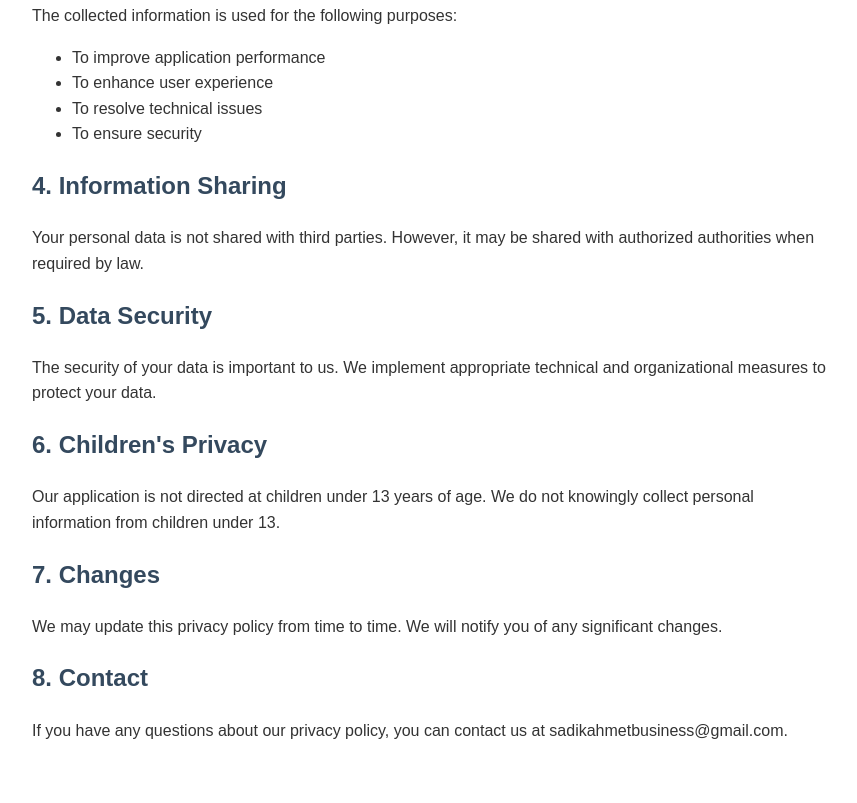
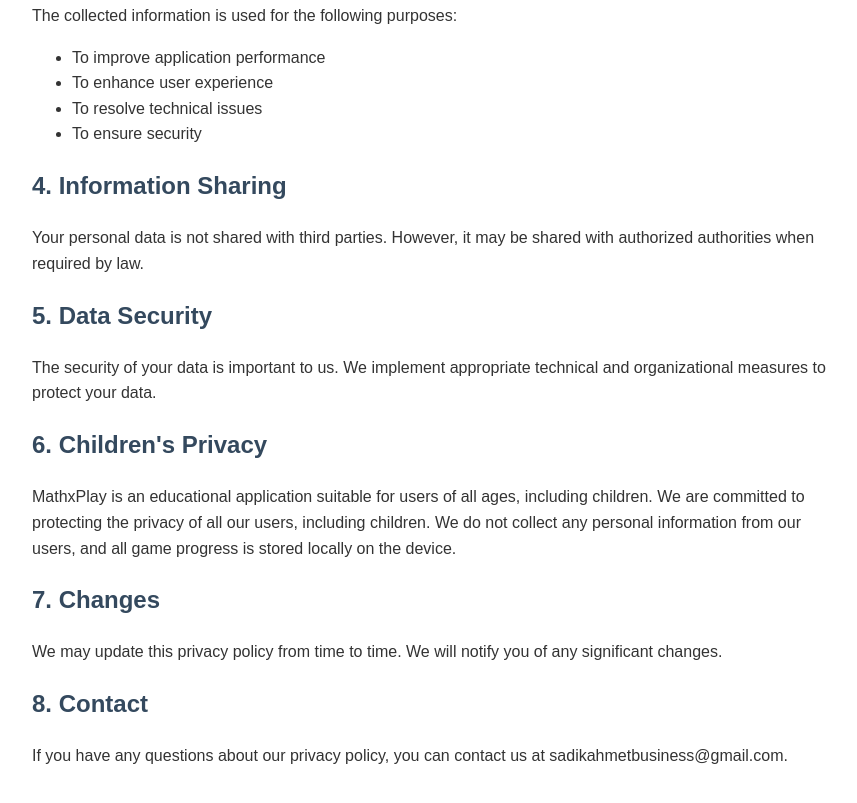
Before and after one commit to sahmtzdmr/mathx-privacy-policy, a plain HTML site: page index.html in a window 1280 px wide. Shown: the part 561-1364 px from the top of the page, without its empty margins (208-1065 px from the left). Drawn offline with Linux system fonts and the light colour scheme.

Commit message:
Update children's privacy section to reflect app's suitability for all ages

```diff
--- a/index.html
+++ b/index.html
@@ -59,7 +59,7 @@
         <p>The security of your data is important to us. We implement appropriate technical and organizational measures to protect your data.</p>
 
         <h2>6. Children's Privacy</h2>
-        <p>Our application is not directed at children under 13 years of age. We do not knowingly collect personal information from children under 13.</p>
+        <p>MathxPlay is an educational application suitable for users of all ages, including children. We are committed to protecting the privacy of all our users, including children. We do not collect any personal information from our users, and all game progress is stored locally on the device.</p>
 
         <h2>7. Changes</h2>
         <p>We may update this privacy policy from time to time. We will notify you of any significant changes.</p>
```
